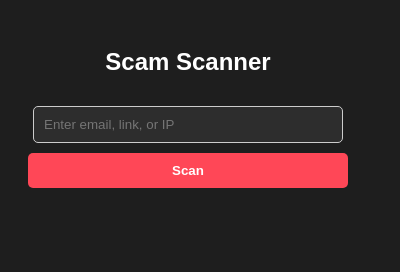
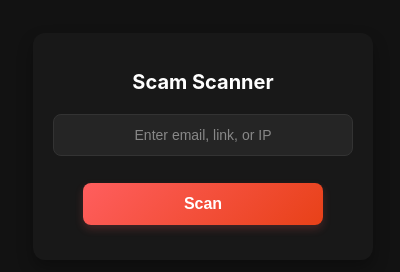
Before and after one commit to soniachan1031/click-safe, a browser extension: page email-scam-detector/popup.html in a window 400 px wide. Drawn offline with Linux system fonts and the light colour scheme.

Commit message:
UI updated

```diff
--- a/email-scam-detector/styles.css
+++ b/email-scam-detector/styles.css
@@ -1,88 +1,115 @@
+/* General Styling */
 body {
-    font-family: Arial, sans-serif;
-    width: 320px;
-    padding: 20px;
-    background-color: #1e1e1e;
+    font-family: 'Inter', Arial, sans-serif;
+    width: 340px;
+    padding: 25px;
+    background-color: #121212;
     color: #ffffff;
     text-align: center;
+    border-radius: 12px;
 }
 
+/* Popup Container */
 .popup-container {
     display: flex;
     flex-direction: column;
     align-items: center;
+    gap: 15px;
+    padding: 20px;
+    background-color: #181818;
+    border-radius: 12px;
+    box-shadow: 0 8px 16px rgba(0, 0, 0, 0.3);
 }
 
-input {
-    width: 90%;
-    padding: 10px;
-    margin: 10px 0;
-    border-radius: 5px;
-    border: 1px solid #ccc;
-    background-color: #2d2d2d;
-    color: white;
+/* Title */
+h2 {
+    font-size: 20px;
+    font-weight: 700;
+    margin-bottom: 5px;
 }
 
-button {
-    padding: 10px;
-    width: 100%;
-    background-color: #ff4757;
-    color: white;
-    border: none;
-    border-radius: 5px;
-    cursor: pointer;
-    font-weight: bold;
-    transition: background 0.3s ease-in-out;
+/* Subtitle */
+.subtext {
+    font-size: 14px;
+    color: #b0b0b0;
+    margin-bottom: 10px;
 }
 
-button:hover {
-    background-color: #e84118;
+/* Input Field */
+input {
+    width: 100%;  /* Make input field occupy full width */
+    padding: 12px;
+    border-radius: 8px;
+    border: 1px solid #333;
+    background-color: #252525;
+    color: #ffffff;
+    outline: none;
+    font-size: 14px;
+    text-align: center;
+    transition: border 0.2s ease-in-out;
+    margin-bottom: 12px;
+    box-sizing: border-box; /* Ensures padding does not affect width */
 }
 
+input::placeholder {
+    color: #888;
+}
+
+input:focus {
+    border-color: #ff5e5e;
+}
+
+/* Scan Button */
+button {
+    width: 80%; /* Adjust the width of the button */
+    max-width: 250px; /* Prevents it from being too large */
+    padding: 12px;
+    background: linear-gradient(135deg, #ff5e5e, #e84118);
+    color: white;
+    font-weight: bold;
+    font-size: 16px;
+    border: none;
+    border-radius: 8px;
+    cursor: pointer;
+    transition: 0.3s ease-in-out;
+    box-shadow: 0 4px 8px rgba(255, 94, 94, 0.2);
+}
+
+
+button:hover {
+    background: linear-gradient(135deg, #e84118, #ff5e5e);
+    transform: scale(1.02);
+}
+
+/* Loading Indicator */
+#loading {
+    display: none;
+    font-size: 14px;
+    color: #ff5e5e;
+    margin-top: 10px;
+    animation: pulse 1.5s infinite;
+}
+
+@keyframes pulse {
+    0% { opacity: 0.3; }
+    50% { opacity: 1; }
+    100% { opacity: 0.3; }
+}
+
+/* Result Styling */
+#result {
+    margin-top: 15px;
+    font-size: 14px;
+    font-weight: 500;
+    text-align: center;
+    padding: 12px;
+    border-radius: 8px;
+    background-color: #252525;
+    width: 100%;
+    color: #ffffff;
+}
+
+/* Hidden Class */
 .hidden {
     display: none;
 }
-
-#loading {
-    font-size: 14px;
-    margin-top: 10px;
-    font-weight: bold;
-}
-
-#resultContainer {
-    width: 100%;
-    margin-top: 15px;
-    padding: 10px;
-    text-align: left;
-}
-
-.result-box {
-    background: #292929;
-    padding: 10px;
-    border-radius: 8px;
-    border: 1px solid #444;
-    box-shadow: 2px 2px 10px rgba(0, 0, 0, 0.2);
-    margin-top: 10px;
-}
-
-h3, h4 {
-    margin: 5px 0;
-    font-size: 14px;
-    color: #ffcc00;
-}
-
-ul {
-    margin: 0;
-    padding-left: 20px;
-}
-
-p {
-    margin: 5px 0;
-    font-size: 13px;
-    color: #ddd;
-}
-
-.error {
-    color: #ff4757;
-    font-weight: bold;
-}
```
Also changed, not shown: email-scam-detector/icons/alert48x48.png (deleted), email-scam-detector/icons/icon.png (deleted), email-scam-detector/icons/icon128.png (added), email-scam-detector/icons/icon16.png (added), email-scam-detector/icons/icon48.png (added), email-scam-detector/icons/internet16x16.png (deleted), email-scam-detector/manifest.json, 1 other file.
